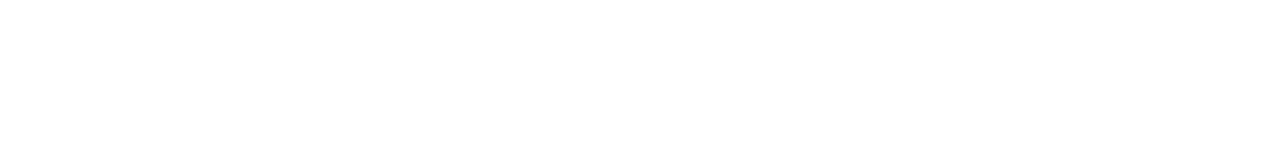
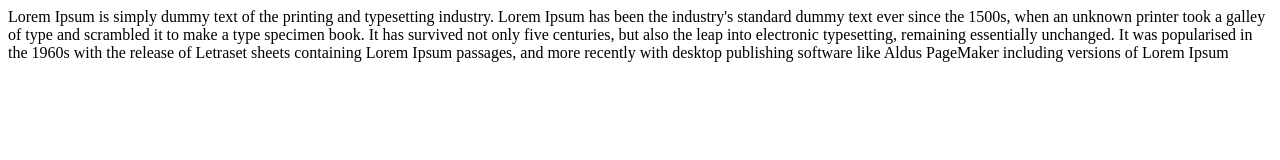
Before and after one commit to MortCord/test-senior, a plain HTML site: page index.html in a window 1280 px wide. Drawn offline with Linux system fonts and the light colour scheme.

Commit message:
html change

```diff
--- a/index.html
+++ b/index.html
@@ -7,6 +7,16 @@
     <title>Document</title>
 </head>
 <body>
+    Lorem Ipsum is simply dummy text of the printing and
+    typesetting industry. Lorem Ipsum has been the industry's standard
+    dummy text ever since the 1500s, when an unknown printer took
+    a galley of type and scrambled it to make
+    a type specimen book. It has survived not only
+    five centuries, but also the leap into electronic typesetting,
+    remaining essentially unchanged. It was popularised
+    in the 1960s with the release of Letraset sheets containing Lorem Ipsum passages,
+    and more recently with desktop publishing software like Aldus PageMaker including versions
+    of Lorem Ipsum
 
 </body>
 </html>
```
